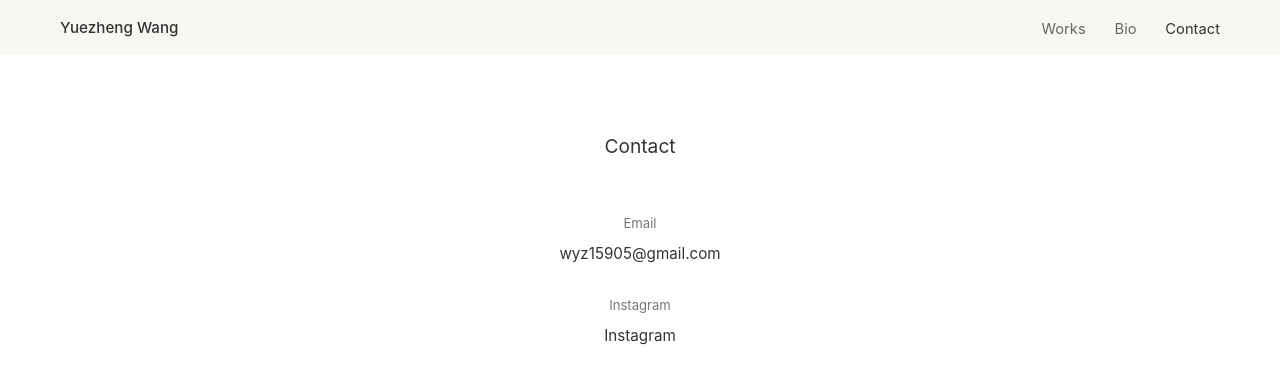
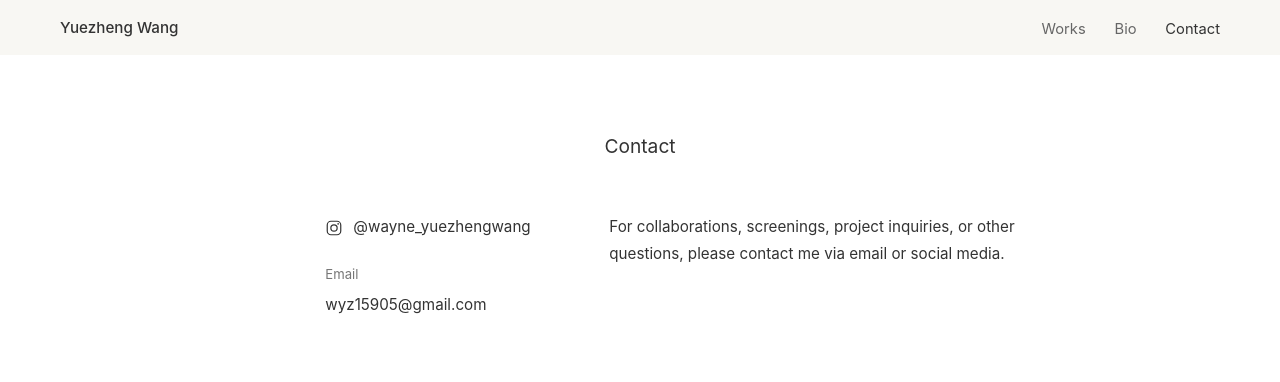
Before and after one commit to RobertW1028/Portfolio, a React (Vite) app: page /contact in a window 1280 px wide. Shown: the top 382 px of the page. Built offline with nearby package versions, Linux system fonts and the light colour scheme.

Commit message:
portrait and home still added

```diff
--- a/src/components/Contact.css
+++ b/src/components/Contact.css
@@ -1,15 +1,41 @@
 .contact-content {
-  text-align: center;
+  text-align: left;
 }
 
-.contact-info {
+.contact-content--split {
+  display: grid;
+  grid-template-columns: minmax(170px, 0.85fr) minmax(280px, 1.15fr);
+  gap: 64px;
+  align-items: start;
+}
+
+.contact-left {
   display: flex;
   flex-direction: column;
-  align-items: center;
-  gap: 28px;
+  gap: 24px;
+  justify-self: end;
+  width: 100%;
+  max-width: 220px;
 }
 
-.info-item h2 {
+.contact-right {
+  justify-self: start;
+  max-width: 460px;
+}
+
+.contact-right > p {
+  margin: 0;
+  color: #333;
+  font-size: 0.95rem;
+  line-height: 1.75;
+  font-weight: 400;
+}
+
+.contact-row {
+  margin: 0;
+}
+
+.contact-label {
   margin: 0 0 0.45rem;
   font-size: 0.82rem;
   font-weight: 400;
@@ -17,28 +43,48 @@
   line-height: 1.5;
 }
 
-.info-item p {
-  margin: 0;
+.contact-instagram {
+  display: inline-flex;
+  align-items: center;
+  gap: 10px;
+}
+
+.contact-row a,
+.contact-right a,
+.contact-left a {
+  color: #333;
   font-size: 0.95rem;
-  color: #333;
+  font-weight: 400;
   line-height: 1.75;
 }
 
-.info-item a {
-  color: #333;
-  font-weight: 400;
-}
-
-.info-item a:hover {
+.contact-row a:hover,
+.contact-right a:hover,
+.contact-left a:hover {
   color: #777;
 }
 
 @media (max-width: 700px) {
-  .contact-info {
-    gap: 24px;
+  .contact-content {
+    text-align: left;
   }
 
-  .info-item p {
+  .contact-content--split {
+    width: min(88vw, 480px);
+    grid-template-columns: 1fr;
+    gap: 32px;
+  }
+
+  .contact-left,
+  .contact-right {
+    justify-self: center;
+    width: min(100%, 420px);
+  }
+
+  .contact-right > p,
+  .contact-row a,
+  .contact-right a,
+  .contact-left a {
     font-size: 0.9rem;
   }
 }
--- a/src/components/Contact.jsx
+++ b/src/components/Contact.jsx
@@ -1,30 +1,96 @@
 import { siteContent } from '../data/siteContent'
 import './Contact.css'
 
+function getInstagramHandle(link) {
+  if (!link) {
+    return ''
+  }
+
+  if (link.handle) {
+    return link.handle
+  }
+
+  if (!link.url) {
+    return ''
+  }
+
+  const handle = link.url
+    .replace(/^https?:\/\/(www\.)?instagram\.com\//, '')
+    .replace(/^@/, '')
+    .replace(/\/$/, '')
+
+  return handle ? `@${handle}` : ''
+}
+
+function InstagramIcon() {
+  return (
+    <svg
+      viewBox="0 0 24 24"
+      width="18"
+      height="18"
+      aria-hidden="true"
+      focusable="false"
+    >
+      <rect
+        x="3"
+        y="3"
+        width="18"
+        height="18"
+        rx="5"
+        fill="none"
+        stroke="currentColor"
+        strokeWidth="1.6"
+      />
+      <circle
+        cx="12"
+        cy="12"
+        r="4.2"
+        fill="none"
+        stroke="currentColor"
+        strokeWidth="1.6"
+      />
+      <circle cx="17.5" cy="6.5" r="1.1" fill="currentColor" />
+    </svg>
+  )
+}
+
 export default function Contact() {
   const { contact } = siteContent
-  const socialLinks = contact.socialLinks.filter((link) => link.label && link.url && link.url !== '#')
+  const socialLinks = Array.isArray(contact.socialLinks) ? contact.socialLinks : []
+  const instagramLink = socialLinks.find(
+    (link) => link.label?.toLowerCase() === 'instagram' && link.url && link.url !== '#',
+  )
+  const instagramHandle = getInstagramHandle(instagramLink)
 
   return (
-    <div className="contact-info">
-      <div className="info-item">
-        <h2>Email</h2>
-        <p><a href={`mailto:${contact.email}`}>{contact.email}</a></p>
-      </div>
-      {socialLinks.map((link) => (
-        <div className="info-item" key={link.label}>
-          <h2>{link.label}</h2>
-          <p>
+    <>
+      <div className="contact-left">
+        {instagramLink && (
+          <div className="contact-row">
             <a
-              href={link.url}
+              className="contact-instagram"
+              href={instagramLink.url}
               target="_blank"
               rel="noopener noreferrer"
+              aria-label="Instagram"
             >
-              {link.label}
+              <InstagramIcon />
+              {instagramHandle && <span>{instagramHandle}</span>}
             </a>
-          </p>
-        </div>
-      ))}
-    </div>
+          </div>
+        )}
+
+        {contact.email && (
+          <div className="contact-row contact-email-block">
+            <p className="contact-label">Email</p>
+            <a href={`mailto:${contact.email}`}>{contact.email}</a>
+          </div>
+        )}
+      </div>
+
+      <div className="contact-right">
+        {contact.contactMessage && <p>{contact.contactMessage}</p>}
+      </div>
+    </>
   )
 }
--- a/src/components/Hero.jsx
+++ b/src/components/Hero.jsx
@@ -40,7 +40,7 @@ export default function Hero() {
         <img
           className="home-feature-image"
           src={imageSrc}
-          alt={featureWork.title || 'Featured work'}
+          alt={featureWork.alt || featureWork.title || 'Featured work'}
         />
       )}
       <div className="home-feature-meta">
--- a/src/data/siteContent.js
+++ b/src/data/siteContent.js
@@ -20,7 +20,8 @@ export const siteContent = {
   homeFeature: {
     title: 'Days After Mekong Hotel',
     year: '2026',
-    image: '13.jpg',
+    image: '/images/home/home-still.jpg',
+    alt: 'Film still',
   },
 
   // About / Bio：关于我的详细介绍。
@@ -29,7 +30,7 @@ export const siteContent = {
     heading: 'Yuezheng Wang',
     // Bio 页面人物照片。真实照片可放在 public/images/bio/，这里写文件名即可，例如 'portrait.jpg'。
     // 暂时留空时，Bio 页面会显示一个极简浅灰占位区域。
-    portraitImage: '',
+    portraitImage: '/images/profile/portrait.jpg',
     paragraphs: [
       '',
       '',
@@ -39,6 +40,8 @@ export const siteContent = {
   // 联系方式：修改邮箱或社交媒体链接就在这里。
   contact: {
     email: 'wyz15905@gmail.com',
+    contactMessage:
+      'For collaborations, screenings, project inquiries, or other questions, please contact me via email or social media.',
     socialLinks: [
       {
         label: 'Instagram',
--- a/src/pages/ContactPage.jsx
+++ b/src/pages/ContactPage.jsx
@@ -5,7 +5,7 @@ export default function ContactPage() {
   return (
     <main className="page-shell contact-page">
       <h1 className="page-title">Contact</h1>
-      <section className="page-content contact-content">
+      <section className="page-content contact-content contact-content--split">
         <Contact />
       </section>
     </main>
```
Also changed, not shown: 2 other files (tests, documents, lock files or other folders).
